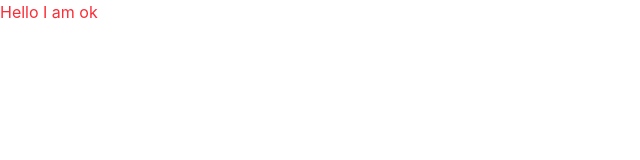
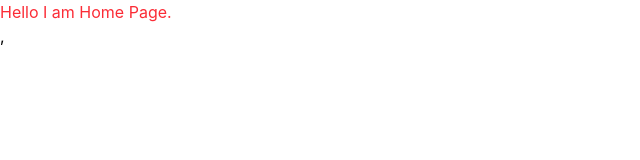
Before and after one commit to theashrafislam/room-nest-frontend, a React (Vite) app: page / in a window 1280 px wide. Shown: the top 160 px of the page, without its empty margins (0-640 px from the left). Built offline with nearby package versions, Linux system fonts and the light colour scheme.

Commit message:
react router dom setup done also ready to go long time code

```diff
--- a/package.json
+++ b/package.json
@@ -13,6 +13,7 @@
     "@tailwindcss/vite": "^4.3.3",
     "react": "^19.2.8",
     "react-dom": "^19.2.8",
+    "react-router": "^8.3.0",
     "tailwindcss": "^4.3.3"
   },
   "devDependencies": {
--- /dev/null
+++ b/src/layouts/RootLayout.jsx
@@ -0,0 +1,14 @@
+import React from 'react'
+import { Outlet } from 'react-router';
+
+function RootLayout() {
+  return (
+    <div>
+
+        <div><Outlet /></div>
+
+    </div>
+  )
+}
+
+export default RootLayout;
--- a/src/main.jsx
+++ b/src/main.jsx
@@ -1,10 +1,12 @@
 import { StrictMode } from 'react'
 import { createRoot } from 'react-dom/client'
 import './index.css'
+import { RouterProvider } from "react-router/dom";
+import router from './routes/AppRoutes';
 
 
 createRoot(document.getElementById('root')).render(
   <StrictMode>
-    <h1 className='text-red-500'>Hello I am ok</h1>
+    <RouterProvider router={router} />,
   </StrictMode>,
 )
--- /dev/null
+++ b/src/pages/Home.jsx
@@ -0,0 +1,7 @@
+import React from 'react'
+
+export default function Home() {
+  return (
+    <div className='text-red-500'>Hello I am Home Page.</div>
+  )
+}
--- /dev/null
+++ b/src/routes/AppRoutes.jsx
@@ -0,0 +1,16 @@
+import { createBrowserRouter } from "react-router";
+
+import RootLayout from "../layouts/RootLayout";
+import Home from "../pages/Home";
+
+const router = createBrowserRouter([
+    {
+        path: "/",
+        element: <RootLayout />,
+        children: [
+            {index: true, Component: Home},
+        ]
+    },
+]);
+
+export default router;
```
Also changed, not shown: 1 other file (tests, documents, lock files or other folders).
